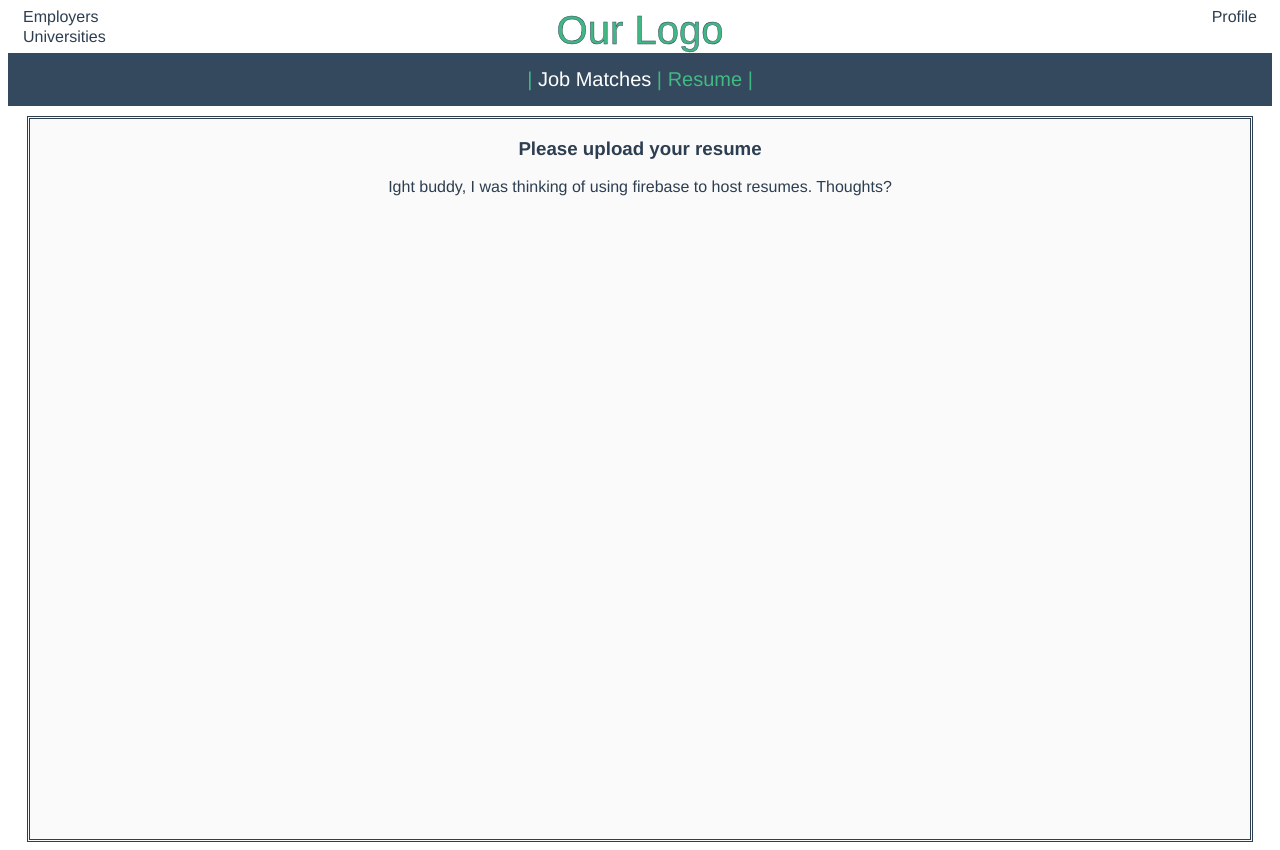
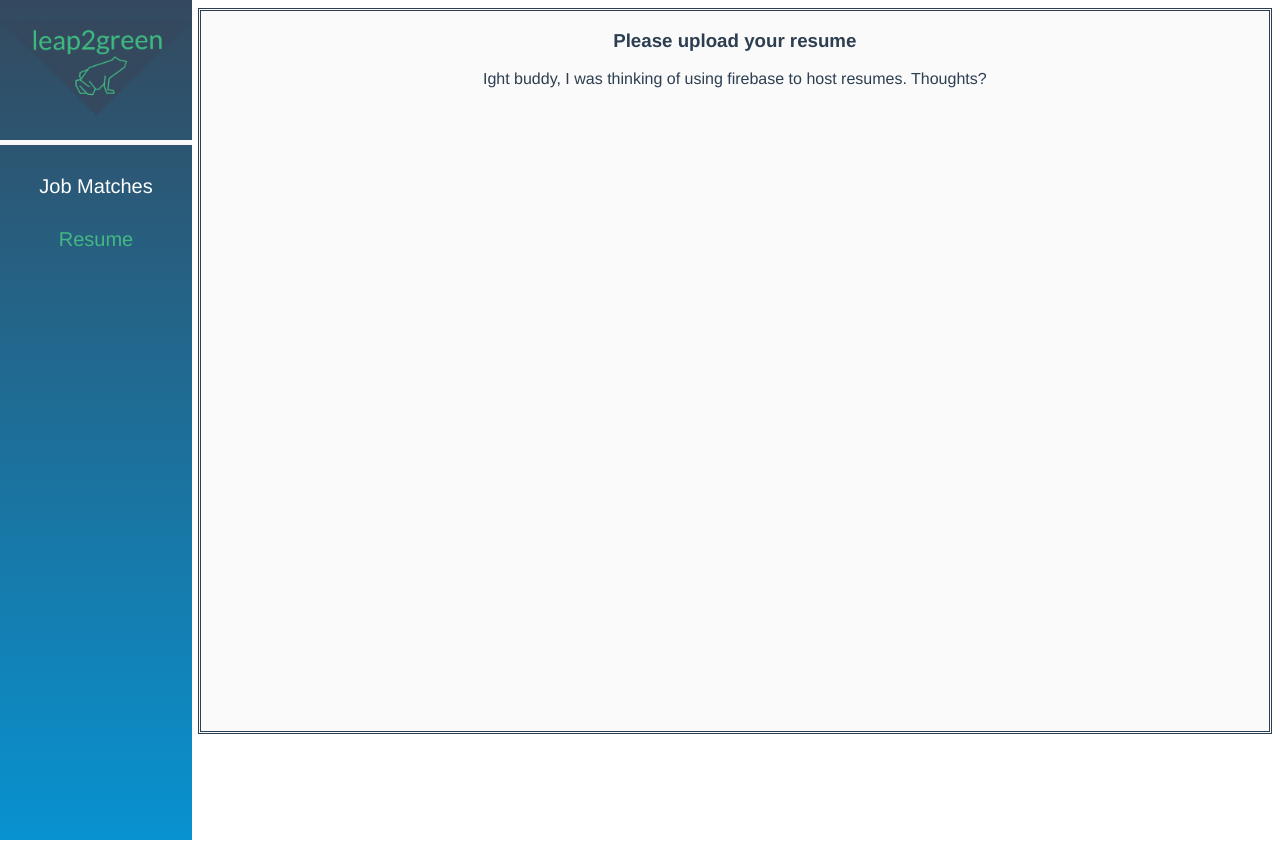
Before and after one commit to T-BoneMadSkrilla/tbone-mike-project, a Vue app: page /resume in a window 1280 px wide. Built offline with nearby package versions, Linux system fonts and the light colour scheme.

Commit message:
major style changes

```diff
--- a/src/App.vue
+++ b/src/App.vue
@@ -12,8 +12,6 @@ export default {
 
 <style>
 #app {
-  max-width: 100vw;
-  min-height: 100vh;
   font-family: Avenir, Helvetica, Arial, sans-serif;
   -webkit-font-smoothing: antialiased;
   -moz-osx-font-smoothing: grayscale;
--- a/src/components/Candidates.vue
+++ b/src/components/Candidates.vue
@@ -80,11 +80,9 @@ export default {
 
 <style scoped>
   .wrapper {
-    margin: 0 auto;
-    margin-top: 10px;
-    position: relative;
+    margin-left: 15%;
     text-align: center;
-    width: 1220px;
+    width: 85%;
     min-height: 720px;
     border-style: double;
     background: #fafafa;
--- a/src/components/NewJob.vue
+++ b/src/components/NewJob.vue
@@ -22,11 +22,9 @@ export default {
 
 <style scoped>
   .wrapper {
-    margin: 0 auto;
-    margin-top: 10px;
-    position: relative;
+    margin-left: 15%;
     text-align: center;
-    width: 1220px;
+    width: 85%;
     min-height: 720px;
     border-style: double;
     background: #fafafa;
--- a/src/components/StudentUpload.vue
+++ b/src/components/StudentUpload.vue
@@ -21,12 +21,10 @@ export default {
 
 <style scoped>
   .wrapper {
-    margin: 0 auto;
-    margin-top: 10px;
-    position: relative;
+    margin-left: 15%;
     text-align: center;
-    width: 1220px;
-    min-height: 520px;
+    width: 85%;
+    min-height: 720px;
     border-style: double;
     background: #fafafa;
   }
--- a/src/components/UniData.vue
+++ b/src/components/UniData.vue
@@ -22,12 +22,10 @@ export default {
 
 <style scoped>
   .wrapper {
-    margin: 0 auto;
-    margin-top: 10px;
-    position: relative;
+    margin-left: 15%;
     text-align: center;
-    width: 1220px;
-    min-height: 920px;
+    width: 85%;
+    min-height: 720px;
     border-style: double;
     background: #fafafa;
   }
--- a/src/components/layout/EmployersNav.vue
+++ b/src/components/layout/EmployersNav.vue
@@ -1,11 +1,11 @@
 <template>
   <div>
-    <div class="logo">
-      Our Logo
-    </div>
     <header class="header">
-      | <router-link to="/employers/candidates"> Candidates </router-link> |
-      <router-link to="/employers/job-post"> Post a job </router-link> |
+      <div class="logoWrapper">
+        <img class="logo" src="../../assets/logo.png"/>
+      </div>
+      <router-link to="/employers/candidates"> Candidates </router-link>
+      <router-link to="/employers/job-post"> Post a job </router-link>
     </header>
   </div>
 </template>
@@ -17,21 +17,36 @@ export default {
 </script>
 
 <style scoped>
+.logoWrapper {
+  width: 100%;
+  border-bottom-style: solid;
+  border-bottom-width: 5px;
+  border-bottom-color: #fafafa;
+}
+
 .logo {
-  font-size: 2.5em;
-  font-family: sans-serif;
-  color: #41b883;
+  width: 100%;
+  height: 135px;
   -webkit-text-stroke: 0.5px #34495e;
+  object-fit: contain;
 }
 
 .header {
-  background: #34495e;
+  position: absolute;
+  left: 0;
+  top: 0;
+  background-image: linear-gradient(to bottom, #34495e, #0892D0);
   color: #41b883;
   text-align: center;
   font-size: 1.25em;
-  padding: 15px;
+  width: 15%;
+  height: 105%;
+  max-height: 200%;
+  display: flex;
+  flex-direction: column;
 }
 .header a {
+  margin-top: 30px;
   color: white;
   text-decoration: none;
 }
--- a/src/components/layout/TopNav.vue
+++ b/src/components/layout/TopNav.vue
@@ -1,21 +1,21 @@
 <template>
   <div>
-    <div class="topRelative">
-      <router-link to="/employers/candidates" class="forEmployers">
+    <!-- <div class="topRelative"> -->
+      <!-- <router-link to="/employers/candidates" class="forEmployers">
         Employers
       </router-link>
 
       <router-link to="/universities/data" class="forUni">
         Universities
       </router-link>
-      <router-link to="/profile" class="profile"> Profile </router-link>
-    </div>
-    <div class="logo">
-      Our Logo
-    </div>
+      <router-link to="/profile" class="profile"> Profile </router-link> -->
+    <!-- </div> -->
     <header class="header nav">
-      | <router-link to="/job-matches"> Job Matches </router-link> |
-      <router-link to="/resume"> Resume </router-link> |
+      <div class="logoWrapper">
+        <img class="logo" src="../../assets/logo.png"/>
+      </div>
+      <router-link to="/job-matches"> Job Matches </router-link>
+      <router-link to="/resume"> Resume </router-link>
     </header>
   </div>
 </template>
@@ -56,21 +56,37 @@ export default {
   color: #2c3e50;
 }
 
+.logoWrapper {
+  width: 100%;
+  border-bottom-style: solid;
+  border-bottom-width: 5px;
+  border-bottom-color: #fafafa;
+}
+
 .logo {
-  font-size: 2.5em;
-  font-family: sans-serif;
-  color: #41b883;
+  width: 100%;
+  height: 135px;
   -webkit-text-stroke: 0.5px #34495e;
+  object-fit: contain;
 }
 .header {
-  background: #34495e;
+  position: absolute;
+  left: 0;
+  top: 0;
+  background-image: linear-gradient(to bottom, #34495e, #0892D0);
   color: #41b883;
   text-align: center;
   font-size: 1.25em;
-  padding: 15px;
+  width: 15%;
+  min-height: 105%;
+  max-height: 200%;
+  overflow: auto;
+  display: flex;
+  flex-direction: column;
 }
 
 .header a {
+  margin-top: 30px;
   color: white;
   text-decoration: none;
 }
--- a/src/components/layout/UniNav.vue
+++ b/src/components/layout/UniNav.vue
@@ -1,11 +1,11 @@
 <template>
   <div>
-    <div class="logo">
-      Our Logo
+    <header class="header">
+    <div class="logoWrapper">
+      <img class="logo" src="../../assets/logo.png"/>
     </div>
-    <header class="header">
-      | <router-link to="/universities/data"> Metrics </router-link> |
-      <router-link to="/universities/student-upload"> Student Upload </router-link> |
+      <router-link to="/universities/data"> Metrics </router-link>
+      <router-link to="/universities/student-upload"> Student Upload </router-link>
     </header>
   </div>
 </template>
@@ -17,22 +17,35 @@ export default {
 </script>
 
 <style scoped>
+.logoWrapper {
+  width: 100%;
+  border-bottom-style: solid;
+  border-bottom-width: 5px;
+  border-bottom-color: #fafafa;
+}
 .logo {
-  font-size: 2.5em;
-  font-family: sans-serif;
-  color: #41b883;
+  width: 100%;
+  height: 135px;
   -webkit-text-stroke: 0.5px #34495e;
+  object-fit: contain;
 }
 .header {
-  background: #34495e;
-  /* background-image: linear-gradient(to right,#e8e8e8, #2c3e50, #e8e8e8); */
+  position: absolute;
+  left: 0;
+  top: 0;
+  background-image: linear-gradient(to bottom, #34495e, #0892D0);
   color: #41b883;
   text-align: center;
   font-size: 1.25em;
-  padding: 15px;
+  width: 15%;
+  min-height: 135vh;
+  max-height: 200%;
+  display: flex;
+  flex-direction: column;
 }
 
 .header a {
+  margin-top: 30px;
   color: white;
   text-decoration: none;
 }
--- a/src/views/Employers.vue
+++ b/src/views/Employers.vue
@@ -1,5 +1,5 @@
 <template>
-  <div>
+  <div class="flexAround">
     <EmployersNav />
     <router-view />
   </div>
@@ -14,3 +14,11 @@ export default {
   }
 };
 </script>
+
+<style scoped>
+  .flexAround{
+    display: flex;
+    justify-content: space-around;
+    align-items: center;
+  }
+</style>
--- a/src/views/JobMatches.vue
+++ b/src/views/JobMatches.vue
@@ -1,5 +1,5 @@
 <template>
-  <div>
+  <div class="flexAround">
     <TopNav />
     <div class="wrapper">
       <Jobs msg="Jobs:" />
@@ -80,12 +80,15 @@ export default {
 </script>
 
 <style scoped>
+  .flexAround{
+    display: flex;
+    justify-content: space-around;
+    align-items: center;
+  }
   .wrapper {
-    margin: 0 auto;
-    margin-top: 10px;
-    position: relative;
+    margin-left: 15%;
     text-align: center;
-    width: 1220px;
+    width: 85%;
     min-height: 720px;
     border-style: double;
     background: #fafafa;
--- a/src/views/Resume.vue
+++ b/src/views/Resume.vue
@@ -1,5 +1,5 @@
 <template>
-  <div>
+  <div class="flexAround">
     <TopNav />
     <div class="wrapper">
       <h3>Please upload your resume</h3>
@@ -22,12 +22,15 @@ export default {
 </script>
 
 <style scoped>
+  .flexAround{
+    display: flex;
+    justify-content: space-around;
+    align-items: center;
+  }
   .wrapper {
-    margin: 0 auto;
-    margin-top: 10px;
-    position: relative;
+    margin-left: 15%;
     text-align: center;
-    width: 1220px;
+    width: 85%;
     min-height: 720px;
     border-style: double;
     background: #fafafa;
--- a/src/views/Universities.vue
+++ b/src/views/Universities.vue
@@ -1,5 +1,5 @@
 <template>
-  <div>
+  <div class="flexAround">
     <UniNav />
     <router-view />
   </div>
@@ -15,3 +15,11 @@ export default {
   }
 };
 </script>
+
+<style scoped>
+  .flexAround{
+    display: flex;
+    justify-content: space-around;
+    align-items: center;
+  }
+</style>
```
Also changed, not shown: src/assets/logo.png (added).
